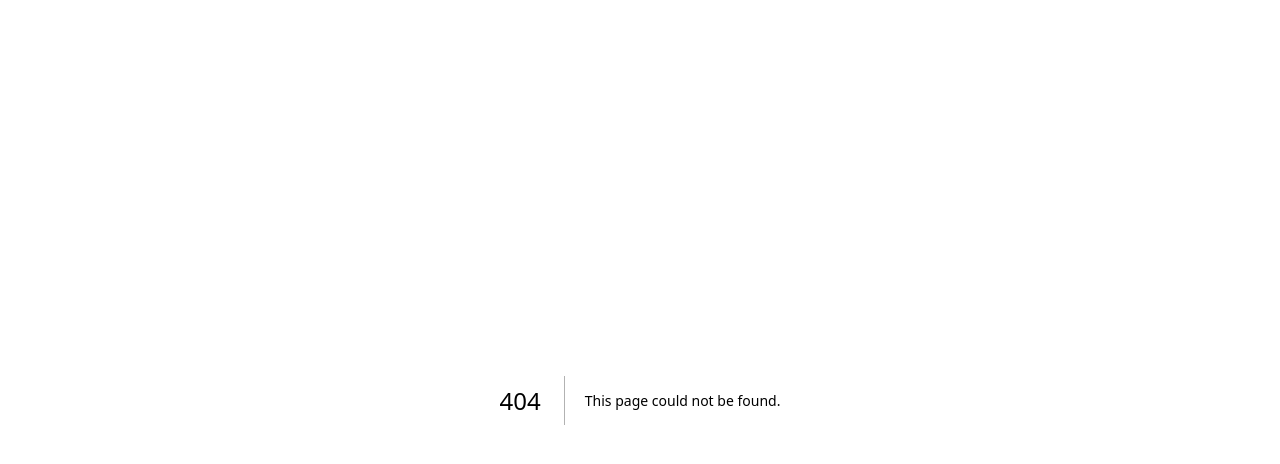
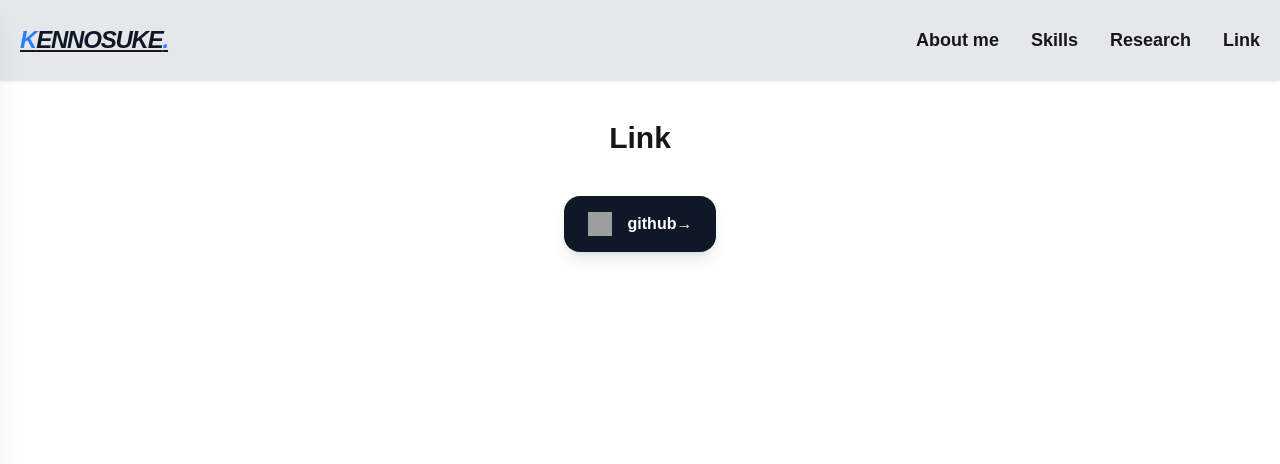
Before and after one commit to kennnnnno/portfolio, a Next.js app: page /k-portfolio/link in a window 1280 px wide. Before the commit this address had no page. Shown: the top 464 px of the page. Built offline with nearby package versions, Linux system fonts and the light colour scheme; grey boxes are pictures that could not be loaded.

Commit message:
Linkの作成

```diff
--- a/app/k-portfolio/Header.tsx
+++ b/app/k-portfolio/Header.tsx
@@ -10,13 +10,17 @@ export const Header = () => {
     { href: "/k-portfolio/about", label: "About me" },
     { href: "/k-portfolio/skills", label: "Skills" },
     { href: "/k-portfolio/research", label: "Research" },
-    { href: "/k-portfolio/links", label: "Links" },
+    { href: "/k-portfolio/link", label: "Link" },
   ];
 
   return (
     <>
       <div className="flex items-center justify-between shadow h-20 bg-gray-200">
-        <h1 className="ml-5 text-2xl font-bold">KENNOSUKE</h1>
+        <h1 className="ml-5 text-2xl font-black tracking-tighter italic underline">
+          <span className="text-blue-500">K</span>
+          <span className="text-gray-900">ENNOSUKE</span>
+          <span className="text-blue-500">.</span>
+        </h1>
 
         <nav className="hidden md:flex gap-8 text-lg font-semibold m-5">
           {navLinks.map((link) => (
--- a/app/k-portfolio/about/page.tsx
+++ b/app/k-portfolio/about/page.tsx
@@ -2,7 +2,8 @@ export default async function aboutPage() {
   return (
     <>
       <h1 className="text-3xl font-extrabold text-center m-10">About me</h1>
-      <div className="text-center mx-10">
+      <div className="flex flex-wrap justify-center">
+        <div className="text-center mx-10 bg-gray-100  py-5 rounded-xl shadow-xl">
           初めまして！石松謙之介と申します。
           <br />
           九州工業大学の修士1年目です。
@@ -21,6 +22,7 @@ export default async function aboutPage() {
             <li>プログラミング</li>
           </ul>
         </div>
+      </div>
     </>
   );
 }
--- /dev/null
+++ b/app/k-portfolio/link/page.tsx
@@ -0,0 +1,27 @@
+export default async function linkPage() {
+  return (
+    <>
+      <h1 className="text-3xl font-extrabold text-center m-10">Link</h1>
+      <div className="flex justify-center">
+        <a
+          href="https://github.com/kennnnnno"
+          target="_blank"
+          rel="noopener noreferrer"
+          className="flex items-center justify-between px-6 py-4 bg-gray-900 text-white rounded-2xl hover:bg-black hover:scale-105 transition-all shadow-lg group"
+        >
+          <div className="flex items-center gap-4">
+            <img
+              src="https://cdn.simpleicons.org/github/white"
+              className="w-6 h-6"
+              alt="GitHub"
+            />
+            <span className="font-bold">github</span>
+          </div>
+          <span className="group-hover:translate-x-1 transition-transform">
+            →
+          </span>
+        </a>
+      </div>
+    </>
+  );
+}
--- a/app/k-portfolio/links/page.tsx
+++ /dev/null
@@ -1,3 +0,0 @@
-export default async function linkPage() {
-  return <>b</>;
-}
--- a/app/k-portfolio/skills/page.tsx
+++ b/app/k-portfolio/skills/page.tsx
@@ -79,7 +79,32 @@ export default async function SkillsPage() {
                 インターンにて、フロントエンド（React/Next.js）からバックエンド（Node.js/NestJS）までのフルスタック開発を学びました。
                 学習のアウトプットとして掲示板アプリを作成しました。
                 <br />
-                フロントエンド:
+                またこのポートフォリオもNext.js + Tailwind CSSで作成しています。
+                <div className="mt-3 flex flex-wrap gap-2">
+                  <span className="px-2 py-1 bg-gray-200 text-xs rounded text-gray-700">
+                    React
+                  </span>
+                  <span className="px-2 py-1 bg-gray-200 text-xs rounded text-gray-700">
+                    Tailwind CSS
+                  </span>
+                  <span className="px-2 py-1 bg-gray-200 text-xs rounded text-gray-700">
+                    PostgreSQL
+                  </span>
+                  <span className="px-2 py-1 bg-gray-200 text-xs rounded text-gray-700">
+                    Prisma
+                  </span>
+                  <span className="px-2 py-1 bg-gray-200 text-xs rounded text-gray-700">
+                    HTML
+                  </span>
+                  <span className="px-2 py-1 bg-gray-200 text-xs rounded text-gray-700">
+                    CSS
+                  </span>
+                  <span className="px-2 py-1 bg-gray-200 text-xs rounded text-gray-700">
+                    JavaScript
+                  </span>
+                </div>
+                <br />
+                <span>掲示板アプリ フロントエンド :</span>
                 <a
                   href="https://github.com/kennnnnno/-frontend"
                   className="text-blue-500 hover:underline"
@@ -87,7 +112,7 @@ export default async function SkillsPage() {
                   https://github.com/kennnnnno/-frontend
                 </a>
                 <br />
-                バックエンド:
+                <span>掲示板アプリ バックエンド :</span>
                 <a
                   href="https://github.com/kennnnnno/-backend"
                   className="text-blue-500 hover:underline"
@@ -101,32 +126,6 @@ export default async function SkillsPage() {
                   <video controls src="/videos/掲示板画面例.mp4"></video>
                 </div>
                 <br />
-                またこのポートフォリオもNext.js + Tailwind CSSで作成しています。
-              </div>
-
-              {/* 補足的に細かなスキルを添える */}
-              <div className="mt-3 flex flex-wrap gap-2">
-                <span className="px-2 py-1 bg-gray-200 text-xs rounded text-gray-700">
-                  React
-                </span>
-                <span className="px-2 py-1 bg-gray-200 text-xs rounded text-gray-700">
-                  Tailwind CSS
-                </span>
-                <span className="px-2 py-1 bg-gray-200 text-xs rounded text-gray-700">
-                  PostgreSQL
-                </span>
-                <span className="px-2 py-1 bg-gray-200 text-xs rounded text-gray-700">
-                  Prisma
-                </span>
-                <span className="px-2 py-1 bg-gray-200 text-xs rounded text-gray-700">
-                  HTML
-                </span>
-                <span className="px-2 py-1 bg-gray-200 text-xs rounded text-gray-700">
-                  CSS
-                </span>
-                <span className="px-2 py-1 bg-gray-200 text-xs rounded text-gray-700">
-                  JavaScript
-                </span>
               </div>
             </div>
           </div>
```
Lines whose indentation alone changed are shown as unchanged.
